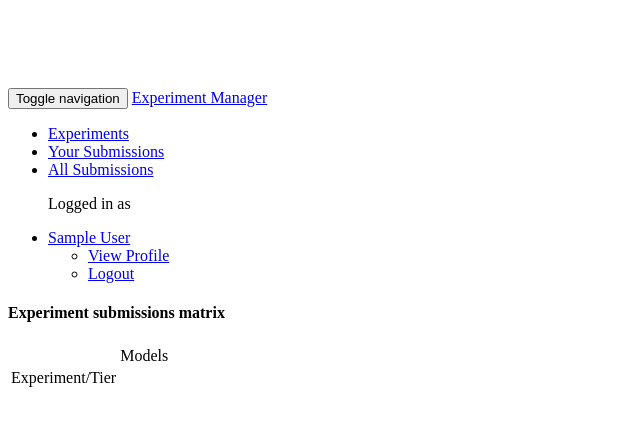
After one commit to jackaranda/cordex-esd-manager, a Django app: a page that uses web/templates/web/base.html in a window 1280 px wide. The commit adds this page. Shown: the top 426 px of the page, without its empty margins (0-640 px from the left). Run offline with Django 3.2, Linux system fonts and the light colour scheme; the visitor is signed in with stand-in values (Sample User, id 1); data that the repository does not hold is empty; parts of the project's set-up code (start-up, migrations or seed data) failed here and were passed over; some libraries are stand-ins or nearby versions.

Commit message:
Added initial submisions overview matrix

```diff
--- a/cordex_esd_manager/urls.py
+++ b/cordex_esd_manager/urls.py
@@ -27,8 +27,11 @@ urlpatterns = patterns('',
     url(r'^$', 'web.views.index', name='index'),
     url(r'^projects/([-\w]+)/$', 'web.views.experiments', name='web-experiments'),
     url(r'^projects/([-\w]+)/([-\w]+)/([-\w]+)$', 'web.views.experiment_detail', name='web-experiment-detail'),
+
+    url(r'^submissions-admin/$', 'web.views.admin_submissions', name='web-admin-submissions'),
     url(r'^submissions/$', 'web.views.user_submissions', name='web-user-submissions'),
     url(r'^submissions/([-\w]+)/([-\w]+)/([-\w]+)$', 'web.views.experiment_submissions', name='web-experiment-submissions'),
+
     url(r'^admin/', include(admin.site.urls)),
 
     url(r'^api/', include(router.urls, namespace='api')),
--- /dev/null
+++ b/web/templates/web/admin_submissions.html
@@ -0,0 +1,53 @@
+{% extends "web/base.html" %}
+
+{% block title %}CORDEX Experiment Manager | Experiments {% endblock %}
+
+{% block content %}
+
+
+
+    <div class="row">
+      <h4>Experiment submissions matrix</h4>
+      <table class="table table-striped table-condensed">
+
+        <tr>
+          <td colspan="2"></td>
+          <td>Models</td>
+        </tr>
+
+        <tr>
+          <td colspan="2">Experiment/Tier</td>
+            {% for submission in submissions %}
+                <td>{{ submission.model }}</td>
+            {% endfor %}
+        </tr>
+
+        {% for meta_experiment in meta_experiments %}
+          {% if forloop.counter == 1 %} <tr><td> {{ meta_experiment }} </td></tr> {% endif %}
+
+            {% for experiment in meta_experiment.experiments.all %}
+              <tr><td></td><td>{{ experiment }}</td>
+
+                  {% for submission in submissions %}
+                    {% if submission.experiment == experiment %}
+                      {% if submissions.uploads.all|length > 0 %}
+                        <td style="background-color:green;">{{ submission.uploads.all|length }}</td>
+                      {% else %}
+                        <td></td>
+                      {% endif %}
+                    {% endif %}
+                  {% endfor %}
+
+              </tr>
+            {% endfor %}
+
+        {% endfor %}
+
+      </table>
+
+
+    </div>
+
+
+
+{% endblock %}
--- a/web/templates/web/base.html
+++ b/web/templates/web/base.html
@@ -48,6 +48,11 @@
             {% if user.is_authenticated %}
             <li><a href="{% url 'web-user-submissions' %}">Your Submissions</a></li>
             {% endif %}
+
+            {% if user.is_staff %}
+            <li><a href="{% url 'web-admin-submissions' %}">All Submissions</a></li>
+            {% endif %}
+
           </ul>
           <ul class="nav navbar-nav navbar-right">
 
--- a/web/views.py
+++ b/web/views.py
@@ -24,6 +24,10 @@ from submissions.forms import SubmissionModelForm
 from submissions.forms import SubmissionForm
 from submissions.forms import UploadForm
 from profiles.forms import ProfileForm
+
+
+
+
 
 # Create your views here.
 
@@ -243,6 +247,17 @@ def user_submissions(request):
 
 	return render(request, 'web/user_submissions.html', c)
 
+@login_required
+def admin_submissions(request):
+
+	meta_experiments = MetaExperiment.objects.filter()
+	submissions = Submission.objects.filter().order_by('owner', 'experiment', '-version')
+
+	c = {}
+	c['meta_experiments'] = meta_experiments
+	c['submissions'] = submissions
+
+	return render(request, 'web/admin_submissions.html', c)
 
 def logout_view(request):
 
```
